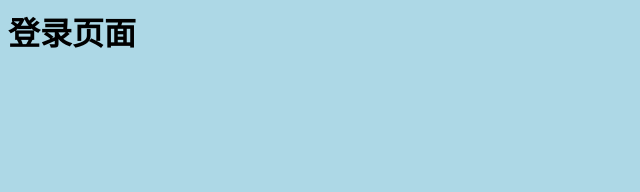
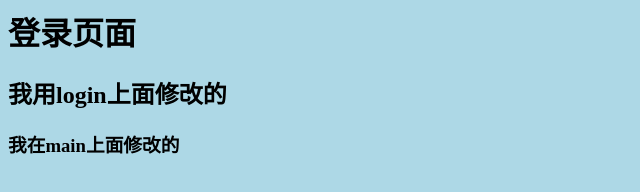
Before and after one commit to unicorn101230/project_03, a plain HTML site: page project_03/new2.html in a window 1280 px wide. Shown: the whole page, without its empty margins (0-640 px from the left). Drawn offline with Linux system fonts and the light colour scheme.

Commit message:
提交了

```diff
--- a/project_03/new2.html
+++ b/project_03/new2.html
@@ -8,5 +8,7 @@
 </head>
 <body>
     <h1>登录页面</h1>
+    <h2>我用login上面修改的</h2>
+    <h3>我在main上面修改的</h3>
 </body>
 </html>
```
